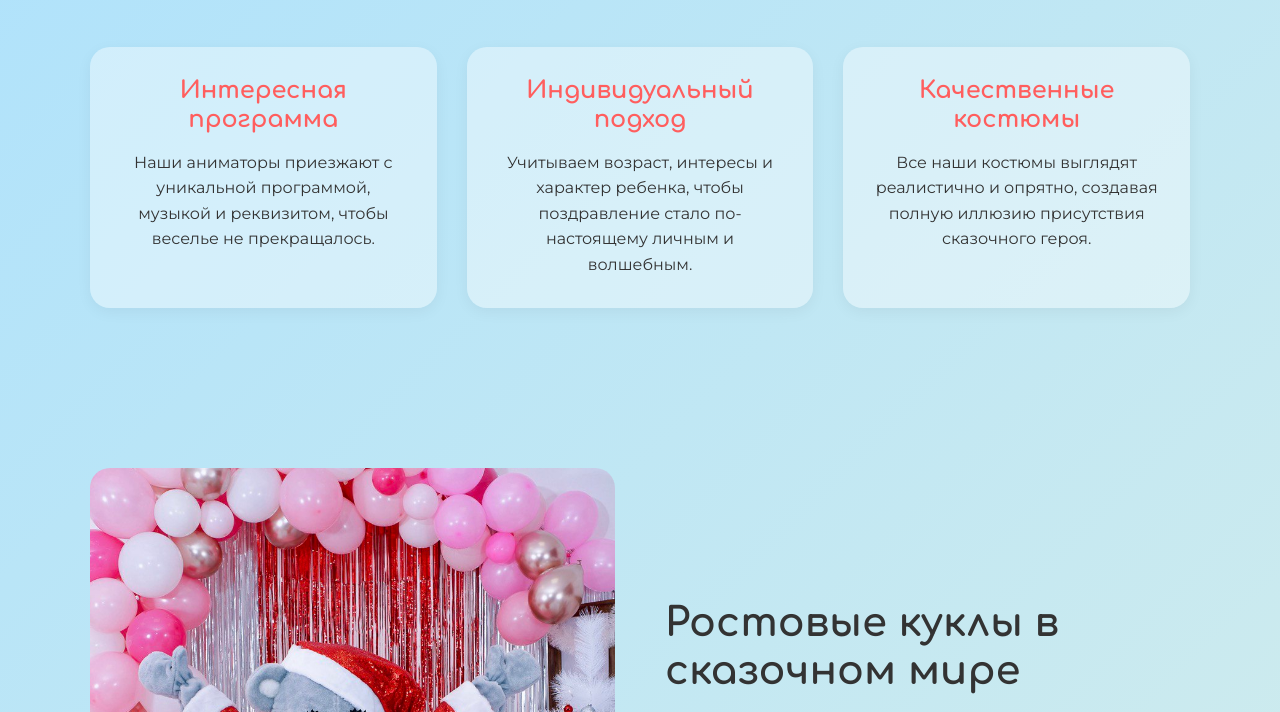
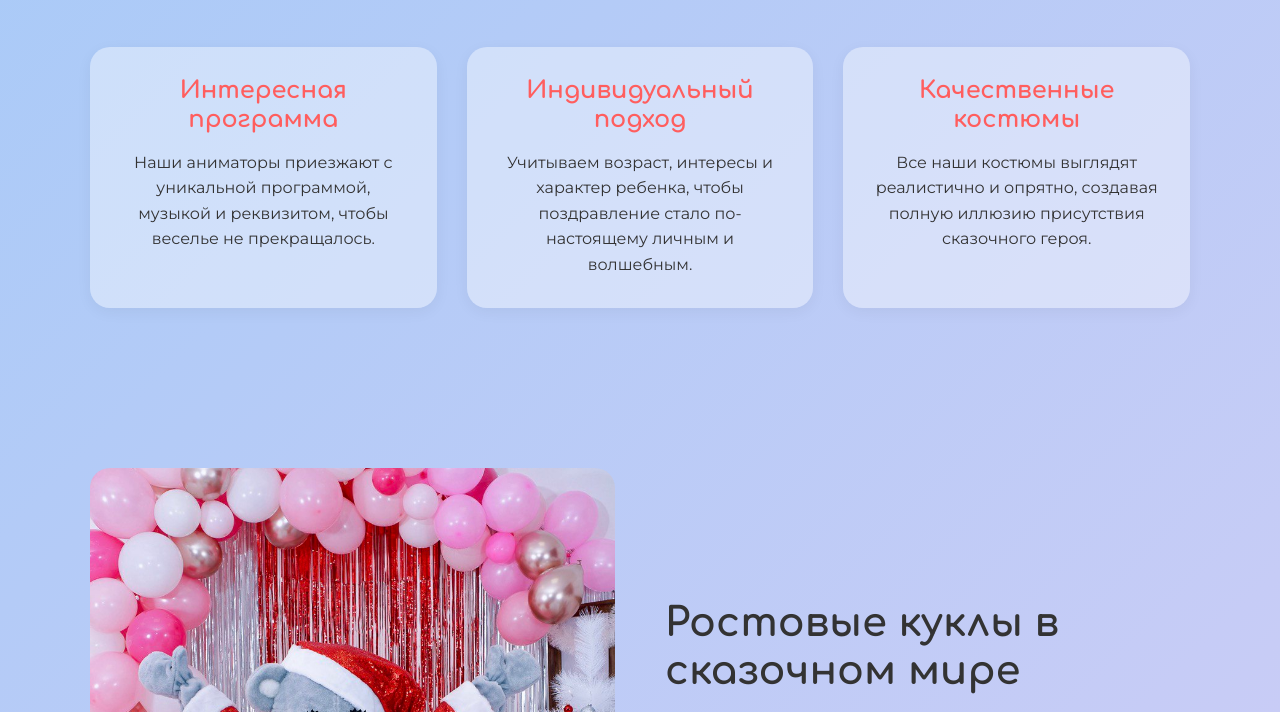
Before and after one commit to ioannooov/ioannooov.github.io, a plain HTML site: page index.html in a window 1280 px wide. Shown: the part 696-1408 px from the top of the page. Drawn offline with nearby package versions, Linux system fonts and the light colour scheme.

Commit message:
Update style.css

```diff
--- a/style.css
+++ b/style.css
@@ -8,8 +8,8 @@
     --color-accent: #ff5e5e;
 
     /* ИЗМЕНЕНО: Новый градиент фона */
-    --color-bg-start: #a8e0ff; /* Голубой */
-    --color-bg-end: #fef9d7;   /* Желтый */
+    --color-bg-start: #a1caf8; /* Голубой */
+    --color-bg-end: #ffcff3;
 
     --container-width: 1140px;
 }
```
